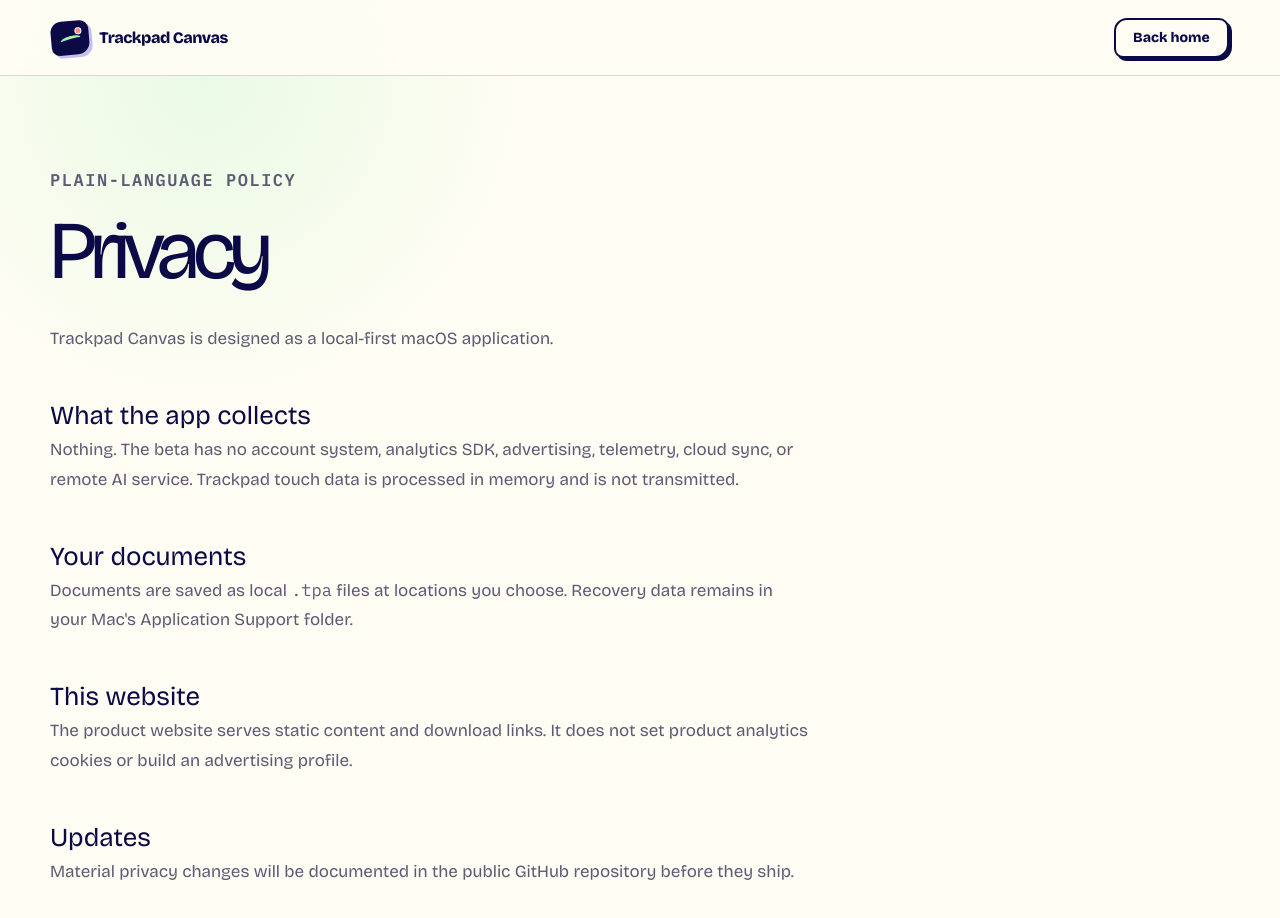
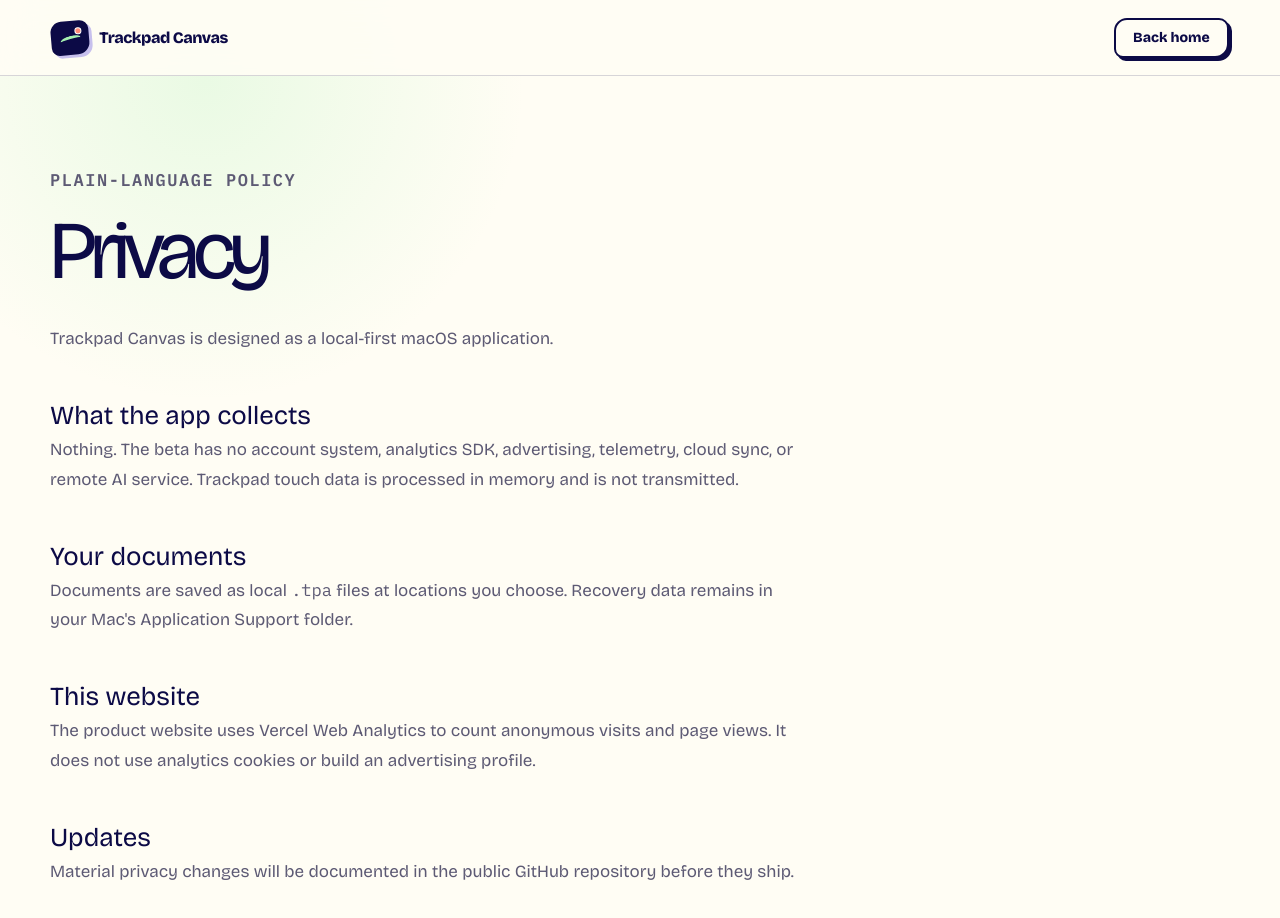
Before and after one commit to LobsterQBA/trackpad-canvas, a Next.js app: page /projects/trackpad-canvas/privacy in a window 1280 px wide. Shown: the top 918 px of the page. Built offline with nearby package versions, Linux system fonts and the light colour scheme.

Commit message:
Add cookieless website analytics

```diff
--- a/app/layout.tsx
+++ b/app/layout.tsx
@@ -63,6 +63,7 @@
     <html lang="en">
       <body className={`${display.variable} ${handwriting.variable} ${mono.variable}`}>
         {children}
+        <script defer src="/_vercel/insights/script.js" />
       </body>
     </html>
   );
--- a/app/page.tsx
+++ b/app/page.tsx
@@ -132,8 +132,8 @@
           <p className="hand-note">no black box here</p>
           <h2 id="open-title">A focused Mac tool, built in the open.</h2>
           <p>
-            Your documents are versioned <code>.tpa</code> files. There is no
-            login, cloud sync, tracking pixel, or hidden AI service.
+            Your documents are versioned <code>.tpa</code> files. The Mac app
+            has no login, cloud sync, app telemetry, or hidden AI service.
           </p>
           <a className="text-link" href={repo}>Explore the source on GitHub →</a>
         </div>
--- a/app/privacy/page.tsx
+++ b/app/privacy/page.tsx
@@ -37,8 +37,9 @@
           </p>
           <h2>This website</h2>
           <p>
-            The product website serves static content and download links. It
-            does not set product analytics cookies or build an advertising profile.
+            The product website uses Vercel Web Analytics to count anonymous
+            visits and page views. It does not use analytics cookies or build
+            an advertising profile.
           </p>
           <h2>Updates</h2>
           <p>
```
Also changed, not shown: 1 other file (tests, documents, lock files or other folders).
